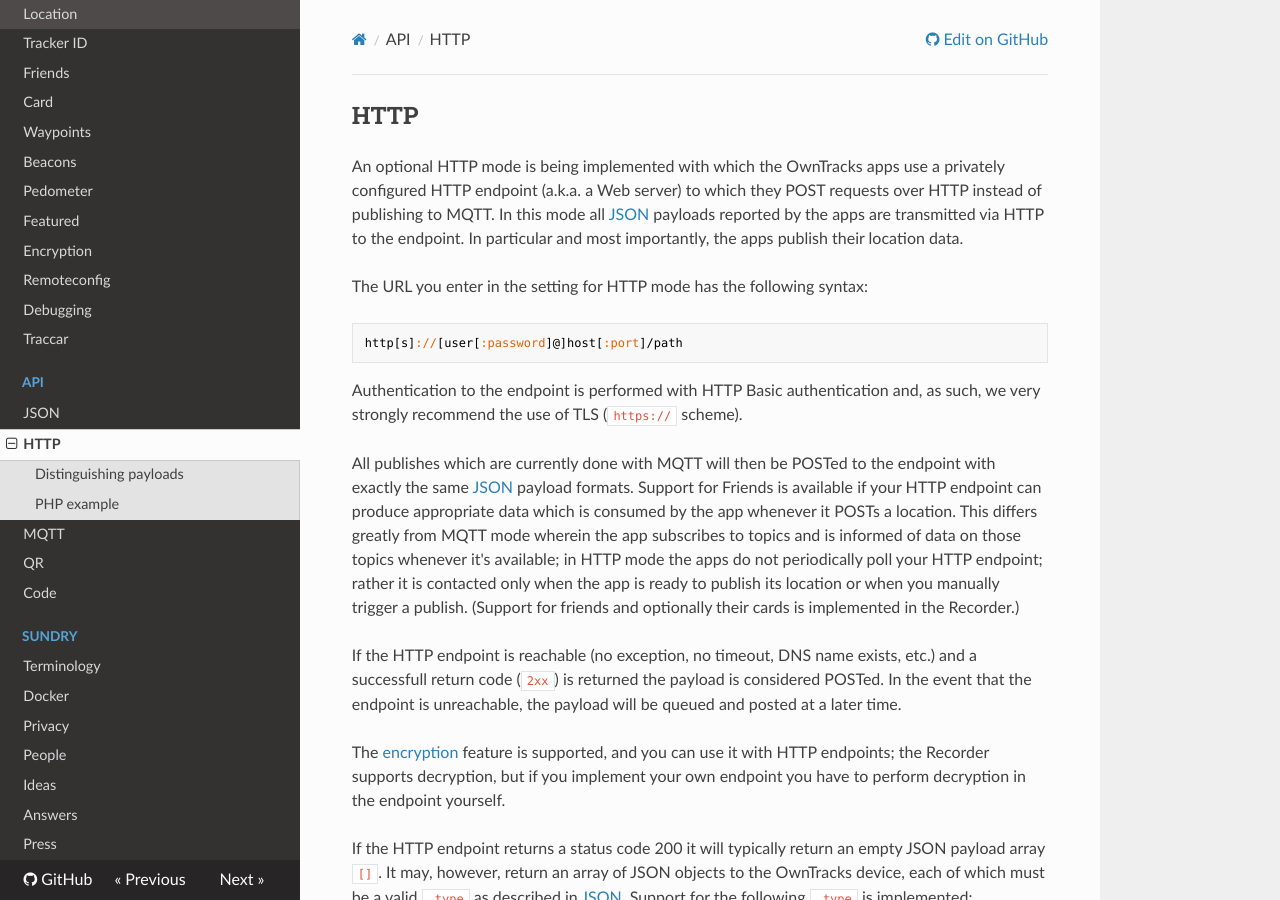
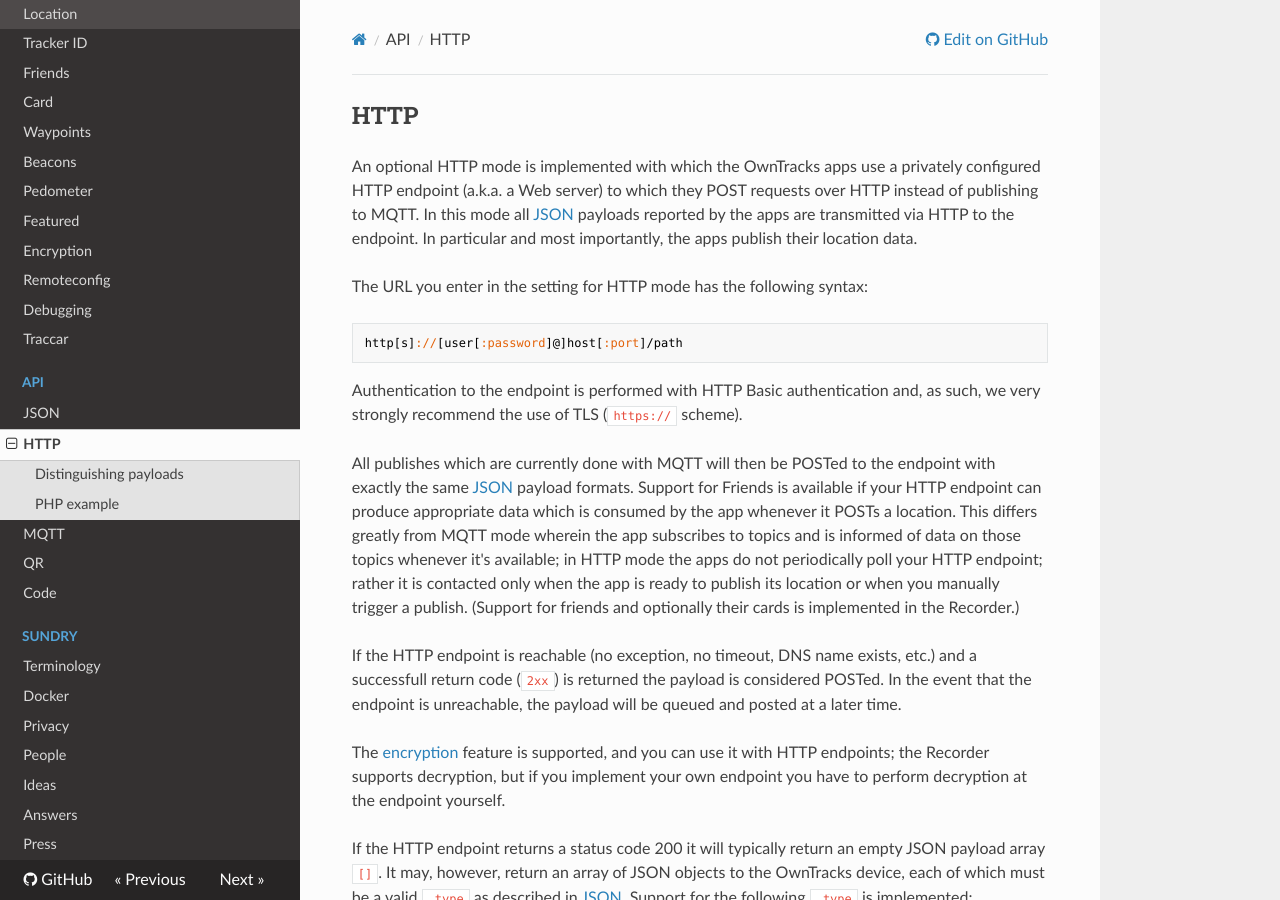
Before and after one commit to owntracks/booklet, an MkDocs documentation site: the page built from docs/tech/http.md, in a window 1280 px wide and 900 px high. Built offline with MkDocs 1.6.1, drawn with Linux system fonts in a browser that asks for light colours; nearby versions of some CDN libraries; old or Windows-style settings are respelled for this version of MkDocs.

Commit message:
a few typos

```diff
--- a/docs/tech/http.md
+++ b/docs/tech/http.md
@@ -1,6 +1,6 @@
 ## HTTP
 
-An optional HTTP mode is being implemented with which the OwnTracks apps use a privately configured HTTP endpoint (a.k.a. a Web server) to which they POST requests over HTTP instead of publishing to MQTT. In this mode all [JSON](json.md) payloads reported by the apps are transmitted via HTTP to the endpoint. In particular and most importantly, the apps publish their location data.
+An optional HTTP mode is implemented with which the OwnTracks apps use a privately configured HTTP endpoint (a.k.a. a Web server) to which they POST requests over HTTP instead of publishing to MQTT. In this mode all [JSON](json.md) payloads reported by the apps are transmitted via HTTP to the endpoint. In particular and most importantly, the apps publish their location data.
 
 The URL you enter in the setting for HTTP mode has the following syntax:
 
@@ -14,7 +14,7 @@ All publishes which are currently done with MQTT will then be POSTed to the endp
 
 If the HTTP endpoint is reachable (no exception, no timeout, DNS name exists, etc.) and a successfull return code (`2xx`) is returned  the payload is considered POSTed. In the event that the endpoint is unreachable, the payload will be queued and posted at a later time.
 
-The [encryption](../features/encrypt.md) feature is supported, and you can use it with HTTP endpoints; the Recorder supports decryption, but if you implement your own endpoint you have to perform decryption in the endpoint yourself.
+The [encryption](../features/encrypt.md) feature is supported, and you can use it with HTTP endpoints; the Recorder supports decryption, but if you implement your own endpoint you have to perform decryption at the endpoint yourself.
 
 If the HTTP endpoint returns a status code 200 it will typically return an empty JSON payload array `[]`. It may, however, return an array of JSON objects to the OwnTracks device, each of which must be a valid `_type` as described in [JSON](../tech/json.md). Support for the following `_type` is implemented:
 
```
